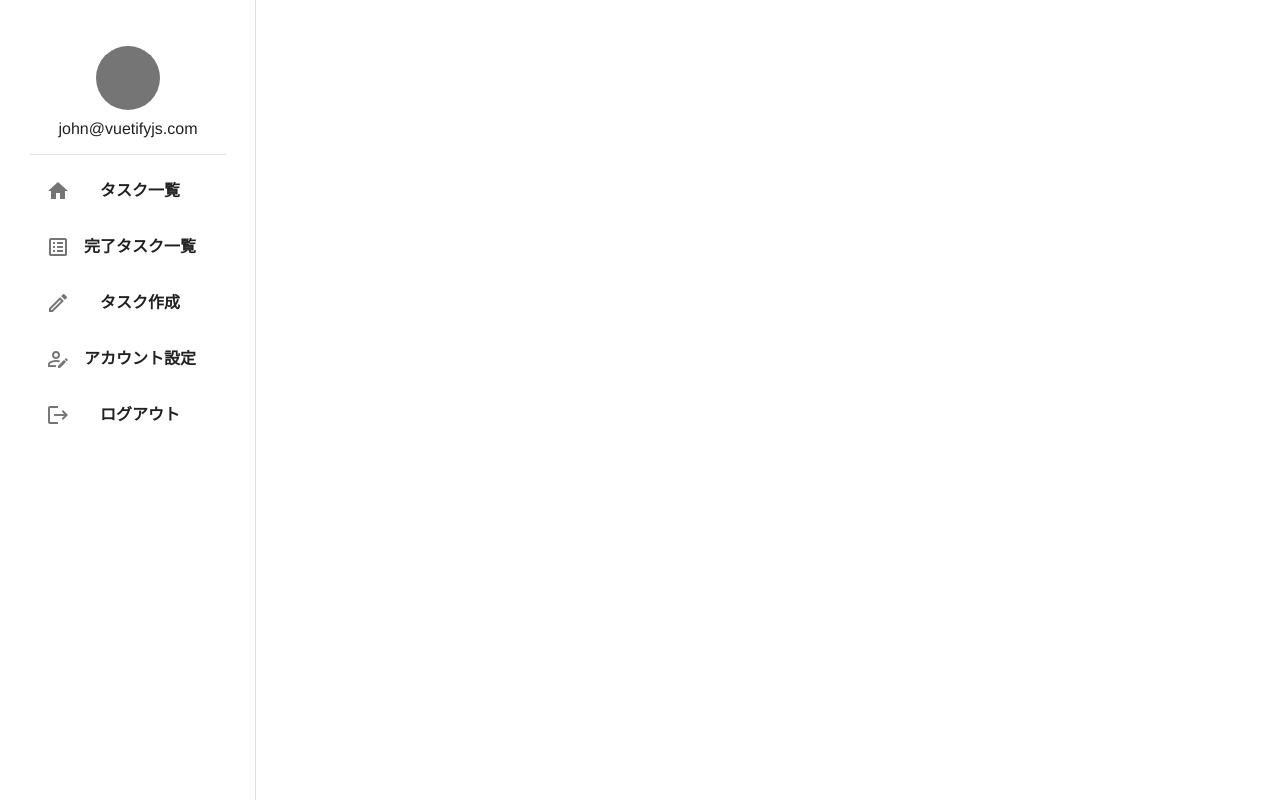
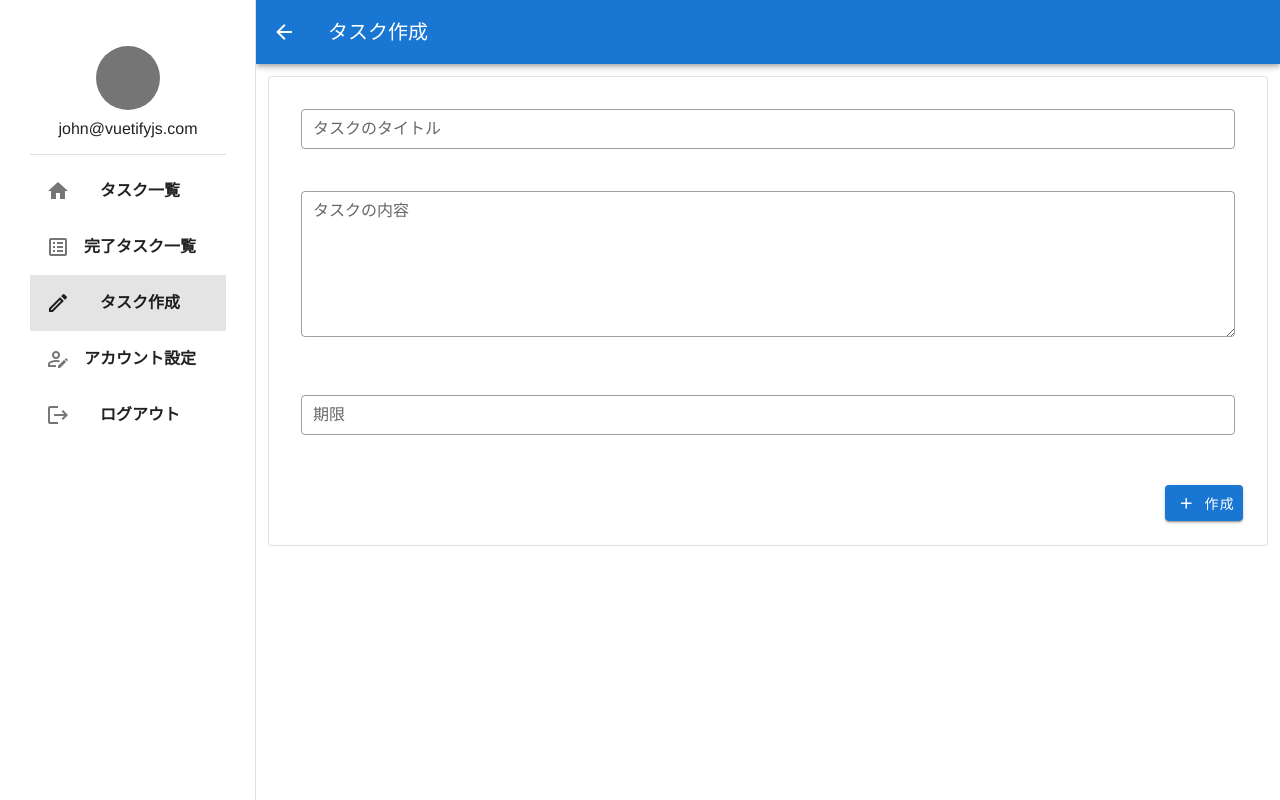
Before and after one commit to BASARA0826/chrono-fade, a Vue app: page /create in a window 1280 px wide. Built offline with nearby package versions, Linux system fonts and the light colour scheme.

Commit message:
TaskCreateView.vueの作成

```diff
--- a/src/App.vue
+++ b/src/App.vue
@@ -37,7 +37,7 @@ export default {
     links: [
       ["mdi-home", "タスク一覧", "/"],
       ["mdi-list-box-outline", "完了タスク一覧", "/"],
-      ["mdi-pencil-outline", "タスク作成", "/about"],
+      ["mdi-pencil-outline", "タスク作成", "/create"],
       ["mdi-account-edit-outline", "アカウント設定", "/about"],
       ["mdi-logout", "ログアウト", "/about"],
     ],
--- a/src/router/index.js
+++ b/src/router/index.js
@@ -2,10 +2,12 @@ import Vue from "vue";
 import VueRouter from "vue-router";
 import TaskView from "../views/TaskView.vue";
 import TaskDetailView from "@/views/TaskDetailView.vue";
+import TaskCreateView from "@/views/TaskCreateView.vue";
 
 Vue.use(VueRouter);
 
 const routes = [
+  // タスク一覧
   {
     path: "/",
     name: "task",
@@ -20,10 +22,19 @@ const routes = [
     component: () =>
       import(/* webpackChunkName: "about" */ "../views/AboutView.vue"),
   },
+
+  // タスク詳細
   {
     path: "/taskDetail",
     name: "taskDetail",
     component: TaskDetailView,
+  },
+
+  // タスク作成
+  {
+    path: "/create",
+    name: "taskCreate",
+    component: TaskCreateView,
   },
 ];
 
--- /dev/null
+++ b/src/views/TaskCreateView.vue
@@ -0,0 +1,97 @@
+<template>
+  <v-app id="task-create">
+    <v-app-bar app color="primary" dark>
+      <!-- 戻るボタン -->
+      <v-btn icon @click="$router.go(-1)">
+        <v-icon>mdi-arrow-left</v-icon>
+      </v-btn>
+      <v-toolbar-title>タスク作成</v-toolbar-title>
+    </v-app-bar>
+
+    <v-main>
+      <v-container>
+        <v-card class="pa-4" outlined>
+          <!-- タイトル入力 -->
+          <v-card-title>
+            <v-text-field
+              label="タスクのタイトル"
+              v-model="title"
+              outlined
+              dense
+            ></v-text-field>
+          </v-card-title>
+
+          <!-- 内容入力 -->
+          <v-card-text>
+            <v-textarea
+              label="タスクの内容"
+              v-model="content"
+              outlined
+              dense
+            ></v-textarea>
+          </v-card-text>
+
+          <!-- 期限入力 -->
+          <v-card-subtitle>
+            <v-menu
+              ref="menu"
+              v-model="menu"
+              :close-on-content-click="false"
+              :nudge-right="40"
+              transition="scale-transition"
+              offset-y
+              min-width="290px"
+            >
+              <template v-slot:activator="{ on, attrs }">
+                <v-text-field
+                  v-model="deadline"
+                  label="期限"
+                  readonly
+                  v-bind="attrs"
+                  v-on="on"
+                  outlined
+                  dense
+                ></v-text-field>
+              </template>
+              <v-date-picker
+                v-model="deadline"
+                @input="menu = false"
+              ></v-date-picker>
+            </v-menu>
+          </v-card-subtitle>
+
+          <!-- 作成ボタン -->
+          <v-card-actions>
+            <v-spacer></v-spacer>
+            <v-btn color="primary" dark @click="createTask">
+              <v-icon left>mdi-plus</v-icon>
+              作成
+            </v-btn>
+          </v-card-actions>
+        </v-card>
+      </v-container>
+    </v-main>
+  </v-app>
+</template>
+
+<script>
+export default {
+  data: () => ({
+    title: "", // タスクのタイトル
+    content: "", // タスクの内容
+    deadline: "", // タスクの期限
+    menu: false, // 日付選択メニューの状態
+  }),
+  methods: {
+    createTask() {
+      // 作成ボタンの仮の挙動
+      alert(
+        "タスクが作成されました！\n" +
+          `タイトル: ${this.title}\n内容: ${this.content}\n期限: ${this.deadline}`
+      );
+    },
+  },
+};
+</script>
+
+<style></style>
```
